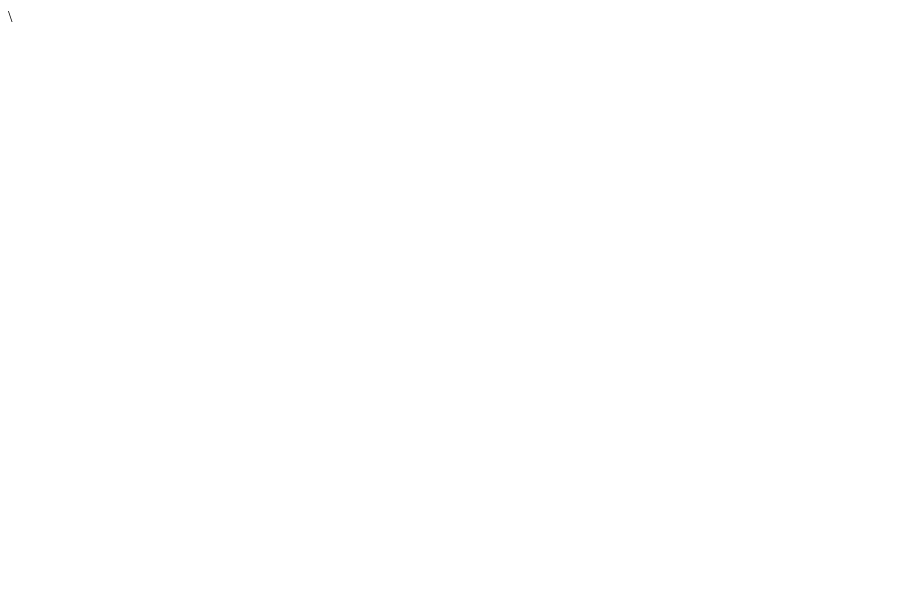
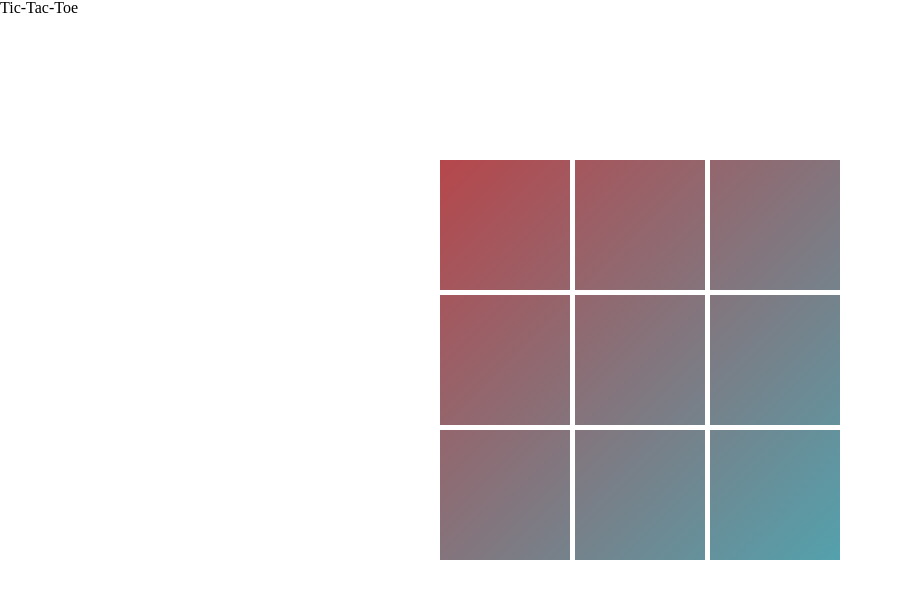
Before and after one commit to nIvab/TicTacToe, a plain HTML site: page index.html in a window 1280 px wide. Shown: the whole page, without its empty margins (0-903 px from the left). Drawn offline with Linux system fonts and the light colour scheme.

Commit message:
added sqaures for playing and common gradient to each square

```diff
--- a/index.html
+++ b/index.html
@@ -2,13 +2,15 @@
 <html lang="en">
 <head>
     <meta charset="UTF-8">
-    <meta name="viewport" content="width=device-width, initial-scale=1.0">\
+    <meta name="viewport" content="width=device-width, initial-scale=1.0">
     <link rel="stylesheet" href="styles.css">
     <title>Unbeatable Tic-Tac-Toe</title>
 </head>
 <body>
+    <div class="header">
+        <h1>Tic-Tac-Toe</h1>
+    </div>
     <div class="gameContainer">
-        <div class="square"></div>
         <div class="square"></div>
         <div class="square"></div>
         <div class="square"></div>
--- a/styles.css
+++ b/styles.css
@@ -1,6 +1,77 @@
+/* http://meyerweb.com/eric/tools/css/reset/
+   v2.0 | 20110126
+   License: none (public domain)
+*/
+
+html, body, div, span, applet, object, iframe,
+h1, h2, h3, h4, h5, h6, p, blockquote, pre,
+a, abbr, acronym, address, big, cite, code,
+del, dfn, em, img, ins, kbd, q, s, samp,
+small, strike, strong, sub, sup, tt, var,
+b, u, i, center,
+dl, dt, dd, ol, ul, li,
+fieldset, form, label, legend,
+table, caption, tbody, tfoot, thead, tr, th, td,
+article, aside, canvas, details, embed,
+figure, figcaption, footer, header, hgroup,
+menu, nav, output, ruby, section, summary,
+time, mark, audio, video {
+	margin: 0;
+	padding: 0;
+	border: 0;
+	font-size: 100%;
+	font: inherit;
+	vertical-align: baseline;
+}
+/* HTML5 display-role reset for older browsers */
+article, aside, details, figcaption, figure,
+footer, header, hgroup, menu, nav, section {
+	display: block;
+}
+body {
+	line-height: 1;
+}
+ol, ul {
+	list-style: none;
+}
+blockquote, q {
+	quotes: none;
+}
+blockquote:before, blockquote:after,
+q:before, q:after {
+	content: '';
+	content: none;
+}
+table {
+	border-collapse: collapse;
+	border-spacing: 0;
+}
+
+/* --------    CSS RESET ABOVE THIS LINE     ----- */
 
 .gameContainer{
     display: grid;
-    grid-template-columns: repeat(3, 1fr);
-    grid-template-rows: repeat(3, 1fr);
+    grid-template-columns: 130px 130px 130px;
+    grid-template-rows: 130px 130px 130px;
+    width: 100%;
+    height: 50%;
+    padding: 1em 0 1em 0;
+    margin-top: 10%;
+    justify-content: center;
+    grid-gap: 5px ;
+
 }
+
+
+.square {
+    display: flex;
+    justify-content: center;
+    align-items: center;
+    flex-direction: column;
+    width: 100%;
+    height: 100%;
+    margin: auto;
+    clip-path: polygon(0 0, 100% 0, 100% 100%, 0 100%);
+    background:linear-gradient(135deg,rgb(255, 3, 3),rgb(0, 238, 255)) fixed;
+
+}
```
